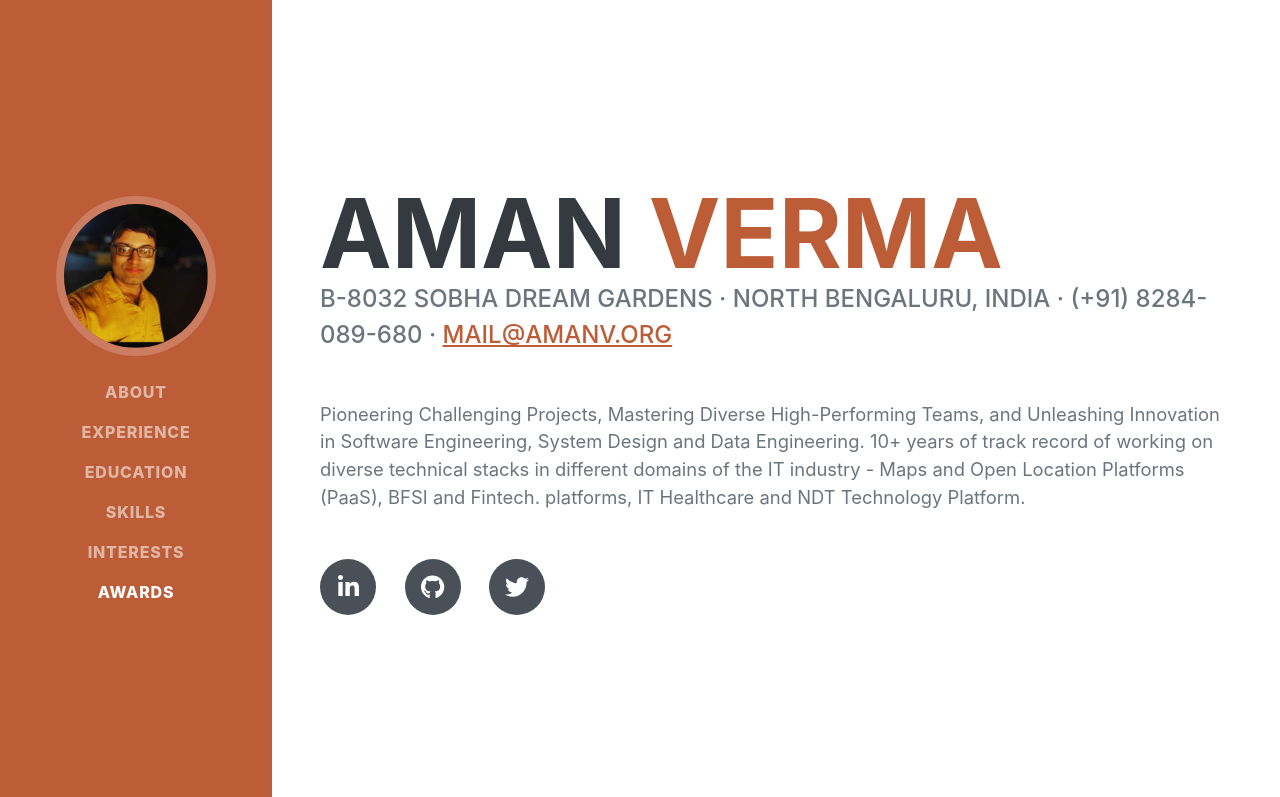
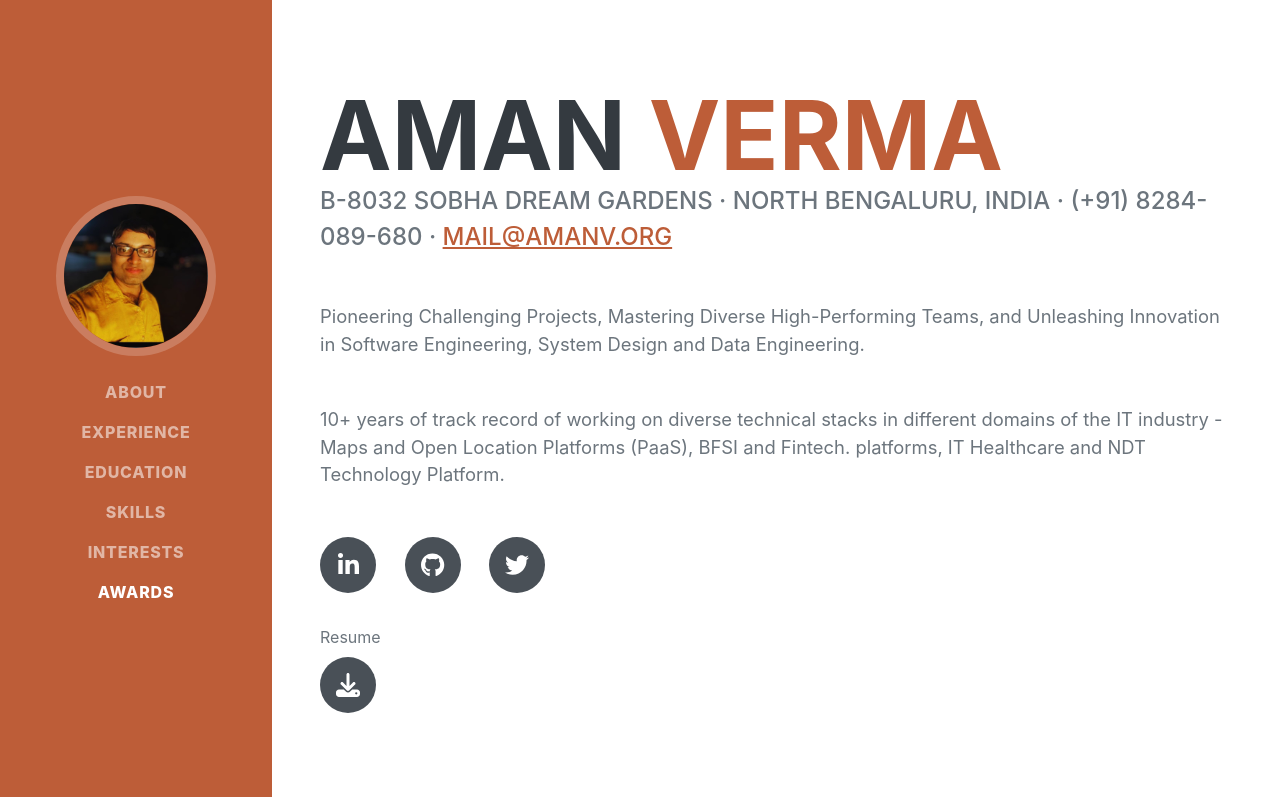
Before and after one commit to amanverma/website, a plain HTML site: page index.html in a window 1280 px wide. Shown: the top 797 px of the page. Drawn offline with nearby package versions, Linux system fonts and the light colour scheme; a web font is replaced by a local one.

Commit message:
rev changes

```diff
--- a/index.html
+++ b/index.html
@@ -47,11 +47,21 @@
                 B-8032 Sobha Dream Gardens · North Bengaluru, India · (+91) 8284-089-680 ·
                 <a href="mailto:mail@amanv.org">mail@amanv.org</a>
             </div>
-                    <p class="lead mb-5">Pioneering Challenging Projects, Mastering Diverse High-Performing Teams, and Unleashing Innovation in Software Engineering, System Design and Data Engineering. 10+ years of track record of working on diverse technical stacks in different domains of the IT industry - Maps and Open Location Platforms (PaaS), BFSI and Fintech. platforms, IT Healthcare and NDT Technology Platform.</p>
+            <p class="lead mb-5">Pioneering Challenging Projects, Mastering Diverse High-Performing Teams, and Unleashing Innovation in Software Engineering, System Design and Data Engineering.</p>
+            <p class="lead mb-2">10+ years of track record of working on diverse technical stacks in different domains of the IT industry - Maps and Open Location Platforms (PaaS), BFSI and Fintech. platforms, IT Healthcare and NDT Technology Platform.</p>
+            <p class="lead mb-5"></p>
             <div class="social-icons">
                 <a class="social-icon" href="https://www.linkedin.com/in/amanverm/"><i class="fab fa-linkedin-in"></i></a>
                 <a class="social-icon" href="https://github.com/amanverma"><i class="fab fa-github"></i></a>
                 <a class="social-icon" href="https://twitter.com/king_fisher_14"><i class="fab fa-twitter"></i></a>
+            </div>
+            <p class="lead mb-2"></p>
+            <br />
+            Resume
+            <br />
+            <p class="lead mb-2"></p>
+            <div class="social-icons">
+                <a class="social-icon" href="resume.pdf"><i class="fas fa-download"></i></a>
             </div>
         </div>
     </section>
```
Also changed, not shown: 1 other file. Lines whose indentation alone changed are shown as unchanged.
